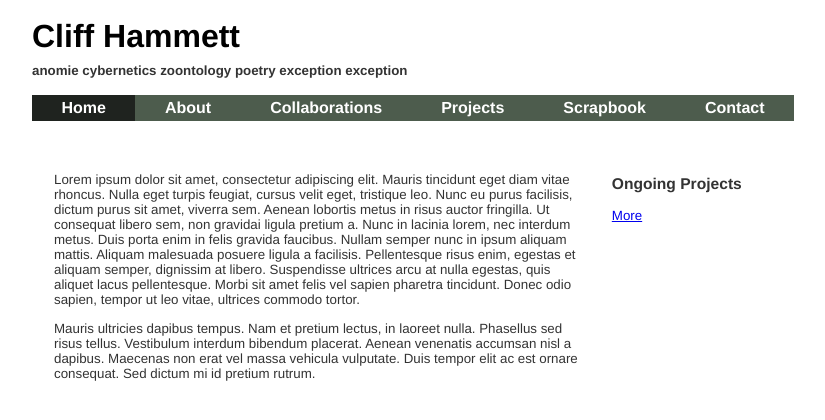
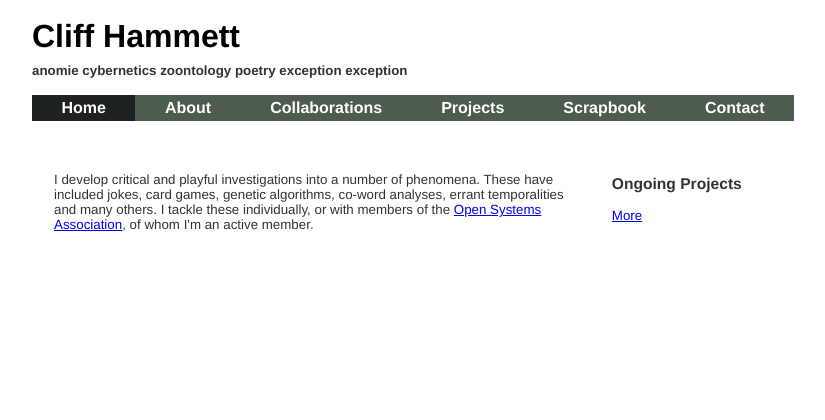
Before and after one commit to dentalplan/dentalplan.github.io, a Jekyll site: the page built from index.html, in a window 1280 px wide. Shown: the top 420 px of the page, without its empty margins (45-870 px from the left). Built offline with Jekyll 4.4.1, drawn with Linux system fonts in a browser that asks for light colours; Markdown is read by kramdown in place of the engine named in the settings.

Commit message:
setting up domain...

```diff
--- /dev/null
+++ b/CNAME
@@ -0,0 +1 @@
+cliffhammett.com
--- a/index.html
+++ b/index.html
@@ -9,10 +9,14 @@ title: Home
 <table>
    <tr>
      <td width = 70%>
-	<p>Lorem ipsum dolor sit amet, consectetur adipiscing elit. Mauris tincidunt eget diam vitae rhoncus. Nulla eget turpis feugiat, cursus velit eget, tristique leo. Nunc eu purus facilisis, dictum purus sit amet, viverra sem. Aenean lobortis metus in risus auctor fringilla. Ut consequat libero sem, non gravidai ligula pretium a. Nunc in lacinia lorem, nec interdum metus. Duis porta enim in felis gravida faucibus. Nullam semper nunc in ipsum aliquam mattis. Aliquam malesuada posuere ligula a facilisis. Pellentesque risus enim, egestas et aliquam semper, dignissim at libero. Suspendisse ultrices arcu at nulla egestas, quis aliquet lacus pellentesque. Morbi sit amet felis vel sapien pharetra tincidunt. Donec odio sapien, tempor ut leo vitae, ultrices commodo tortor.
-	</p>
 	<p>
-Mauris ultricies dapibus tempus. Nam et pretium lectus, in laoreet nulla. Phasellus sed risus tellus. Vestibulum interdum bibendum placerat. Aenean venenatis accumsan nisl a dapibus. Maecenas non erat vel massa vehicula vulputate. Duis tempor elit ac est ornare consequat. Sed dictum mi id pretium rutrum.
+
+
+		I develop critical and playful investigations into a number of phenomena.  These have included jokes,
+		card games, genetic algorithms, co-word analyses, errant temporalities and many others. I tackle these
+		individually, or with members of the <a href="http://www.opensystem.org.uk">Open Systems Association</a>,
+		of whom I'm an active member.
+
 	</p>
      </td>
      <td width = 180px>
--- a/robots.txt
+++ b/robots.txt
@@ -1,3 +1,4 @@
 # robotstxt.org/
 
 User-agent: *
+Disallow: /
```
